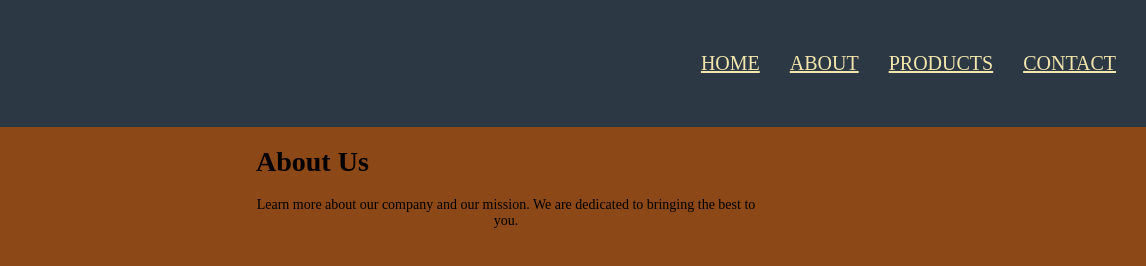
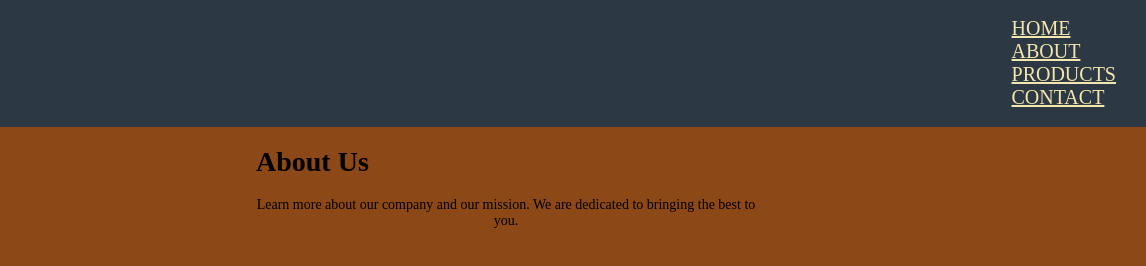
Before and after one commit to hive-sammie/noah-profile, a plain HTML site: page about.html in a window 1280 px wide. Shown: the full height of the page, 134-1280 px from the left. Drawn offline with Linux system fonts and the light colour scheme.

Commit message:
Update about.html

```diff
--- a/about.html
+++ b/about.html
@@ -8,12 +8,15 @@
     <div class="main">
         <div class="navbar">
             <img src="./images/Abby.JPG" class="logo">
-            <ul>
-                <li><a href="index.js">HOME</a></li>
+
+            <ul><div class="stuff">
+                <li><a href="index.html">HOME</a> </li>
                 <li><a href="about.html">ABOUT</a></li>
                 <li><a href="products.html">PRODUCTS</a></li>
                 <li><a href="contact.html">CONTACT</a></li>
-            </ul>
+            </div> </ul>
+        </div>
+
         </div>
         <div class="info">
             <h1>About Us</h1>
```
